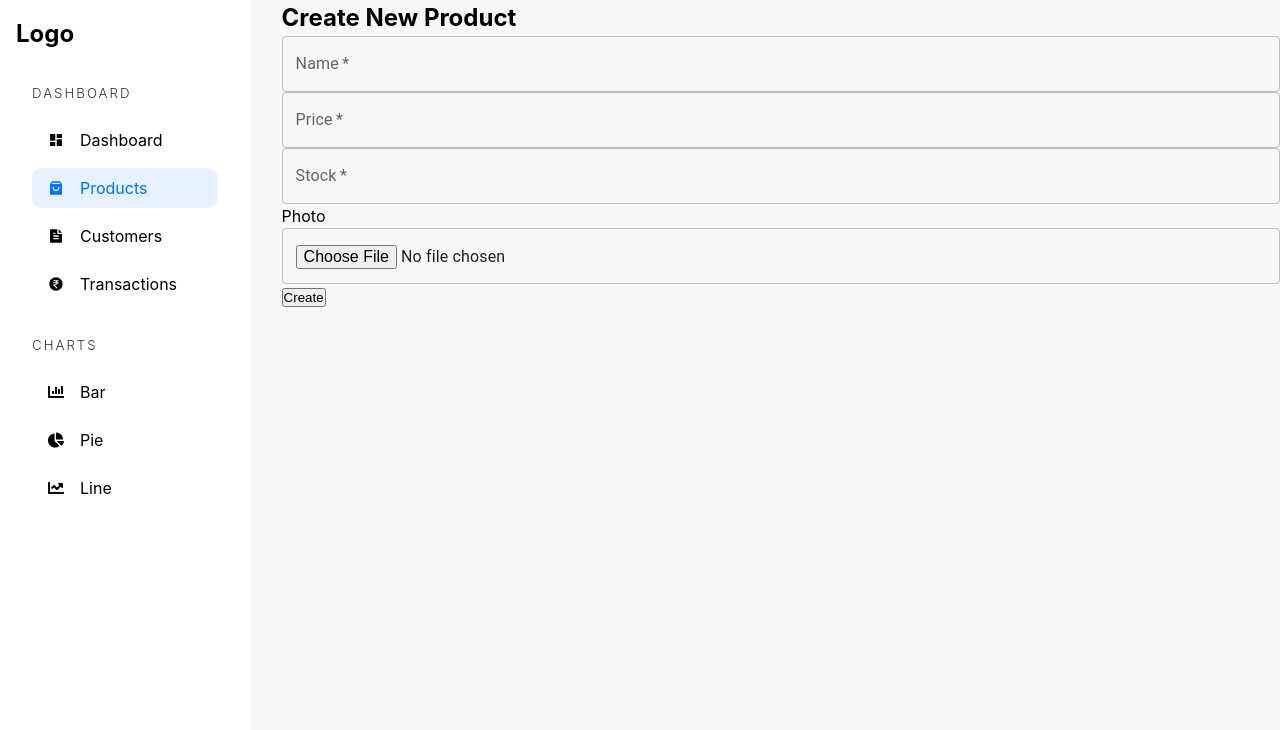
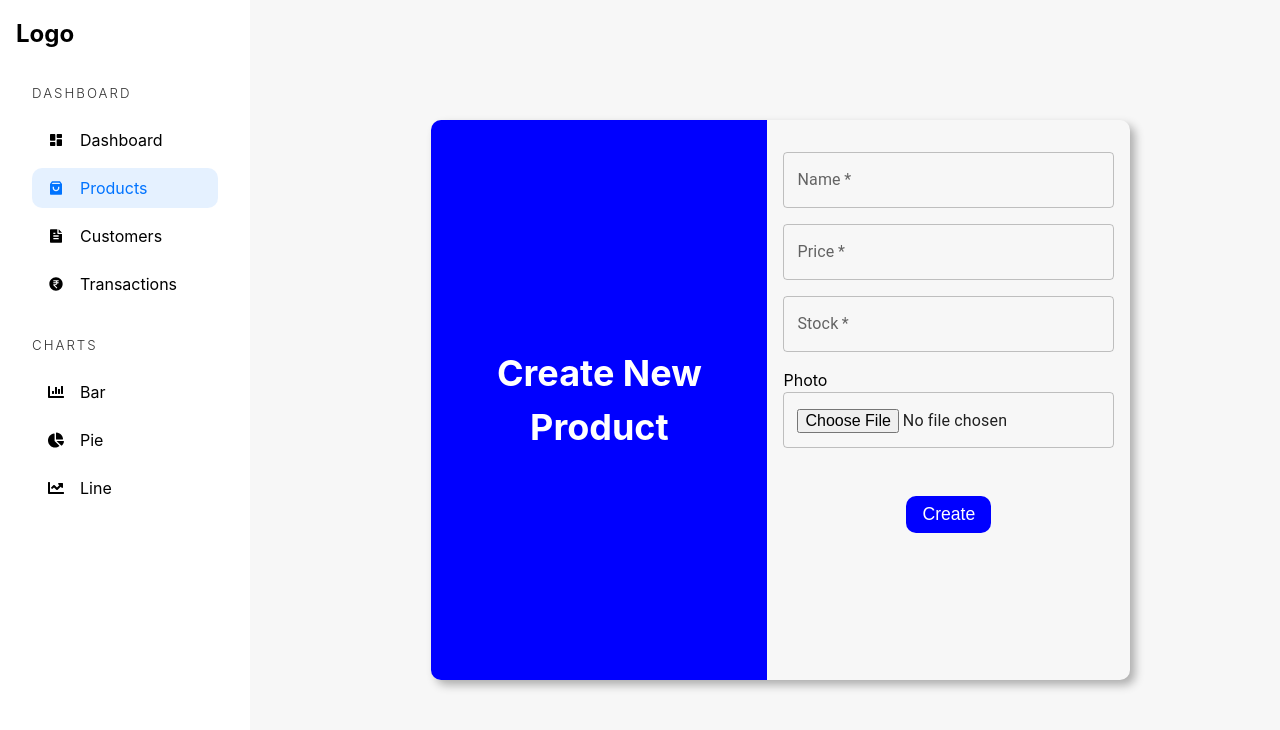
Before and after one commit to AaaSsHhUu/Ecommerce, a React (Vite) app in the folder ecommerce-frontend/: page /admin/products/new in a window 1280 px wide. Shown: the top 730 px of the page. Built offline with nearby package versions, Linux system fonts and the light colour scheme.

Commit message:
added styling to create product form

```diff
--- a/ecommerce-frontend/src/style/admin_styles/_products.scss
+++ b/ecommerce-frontend/src/style/admin_styles/_products.scss
@@ -18,3 +18,56 @@
         opacity: 0.8;
     }
 }
+
+// New Product Form Styling
+
+.product-managment{
+    @include flex(row,center,center);
+
+    > article{
+        // border: 1px solid gray;
+        overflow: hidden;
+        max-width: 70%;
+        box-shadow: 5px 5px 10px rgba(0,0,0,0.3);
+        height: 70vh;
+        display: flex;
+        border-radius: 10px;
+
+        > .form-head{
+            @include flex(row,unset,center,0);
+            background-color: blue;
+            color: white;
+            padding: 0 1rem;
+            font-size: 1.5rem;
+            >h2{
+                text-align: center;
+            }
+        }
+
+        > form{
+            padding: 2rem 1rem;
+            @include flex(column,unset,center);
+
+            > div{
+                width: 100%;
+            }
+            >button{
+                padding: 0.5rem 1rem;
+                background: blue;
+                color: white;
+                border-radius: 10px;
+                margin-top: 2rem;
+                border: none;
+                outline: none;
+                font-size: 1.1rem;
+                cursor: pointer;
+                &:hover{
+                    background: rgb(0,144,255);
+                }
+            }
+        }
+    }
+
+
+
+}
```
